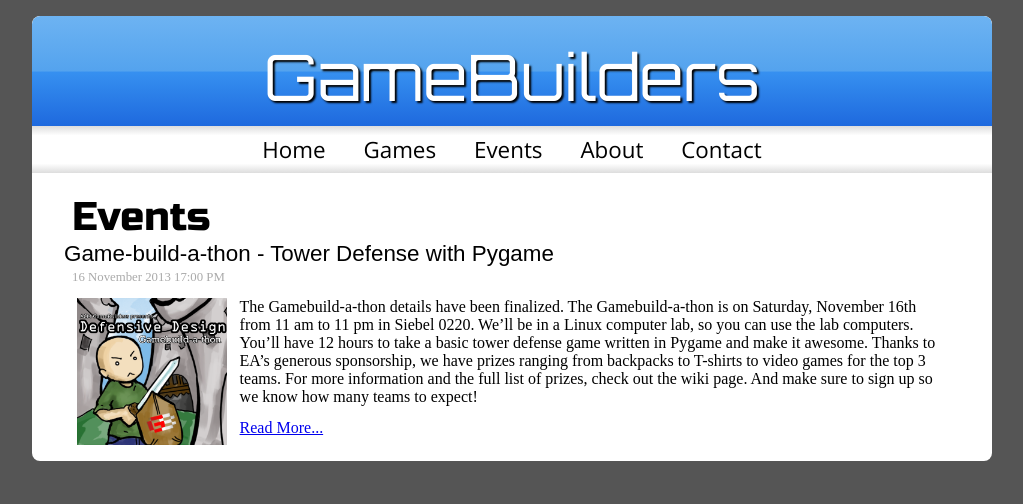
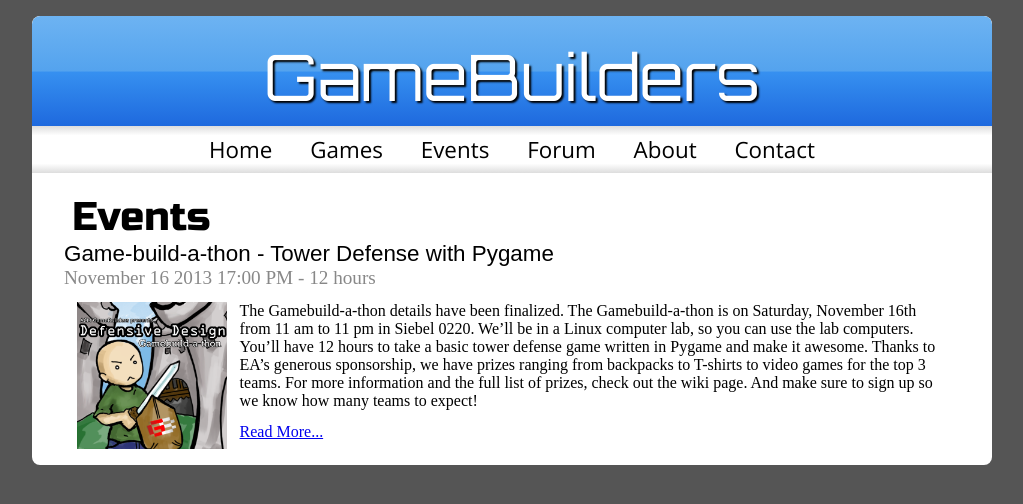
Before and after one commit to GameBuilders/gamebuilders-site, a Jekyll site: the page built from events.html, in a window 1280 px wide. Shown: the top 504 px of the page, without its empty margins (128-1151 px from the left). Built offline with Jekyll 4.4.1, drawn with Linux system fonts in a browser that asks for light colours; some web fonts are replaced; Markdown is read by kramdown in place of the engine named in the settings.

Commit message:
add event durations and excerpts

```diff
--- a/_data/nav.yml
+++ b/_data/nav.yml
@@ -7,6 +7,9 @@
 - name: Events
   url: events.html
 
+- name: Forum
+  url: /gamebuilders-forum/
+
 - name: About
   url: about.html
 
--- /dev/null
+++ b/css/event.css
@@ -0,0 +1,5 @@
+div.event-time {
+    color: #555;
+    font-size: 1.2em;
+    margin-left: 1em;
+}
--- a/css/events.css
+++ b/css/events.css
@@ -8,8 +8,7 @@ section.event h2 {
     font-size: 1.4em;
 }
 
-section.event time {
-    color: #AAA;
-    font-size: 0.8em;
-    margin-left: 8px;
+section.event > div.event-time {
+    color: #888;
+    font-size: 1.2em;
 }
--- a/events.html
+++ b/events.html
@@ -7,8 +7,8 @@ title: Events
 {% for post in site.categories.events %}
 <section class="event">
   <h2>{{ post.title }}</h2>
-  <time>{{ post.date | date: "%-d %B %Y %H:%M %p" }}</time>
-  <div>{{ post.content }}</div>
-  <a href="{{ site.url}}{{ post.url }}">Read More...</a>
+  <div class="event-time"><time>{{ post.date | date: "%B %-d %Y %H:%M %p" }}</time> - {{ post.duration }}</div>
+  <div>{{ post.excerpt }}</div>
+  <a href="{{ site.url }}{{ post.url }}">Read More...</a>
 </section>
 {% endfor %}
--- a/events/_posts/2013-11-16-tower-defense.markdown
+++ b/events/_posts/2013-11-16-tower-defense.markdown
@@ -2,6 +2,7 @@
 layout: event
 title: Game-build-a-thon - Tower Defense with Pygame
 date: 2013-11-16 11:00 -0600
+duration: 12 hours
 location: 0220 Siebel Center
 ---
 
```
Also changed, not shown: _layouts/event.html (+6 -1 lines).
